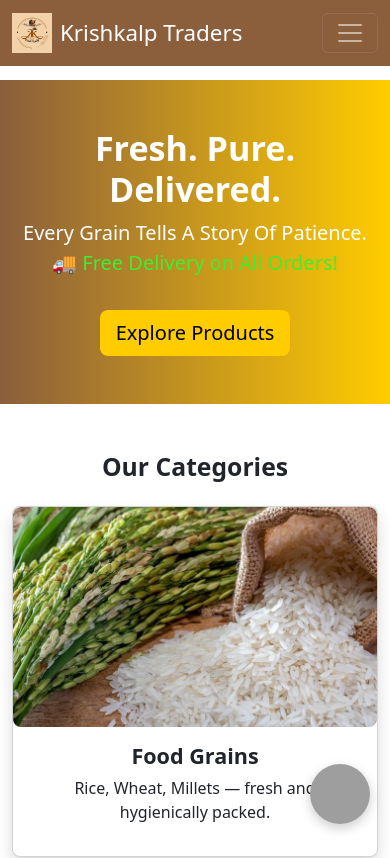
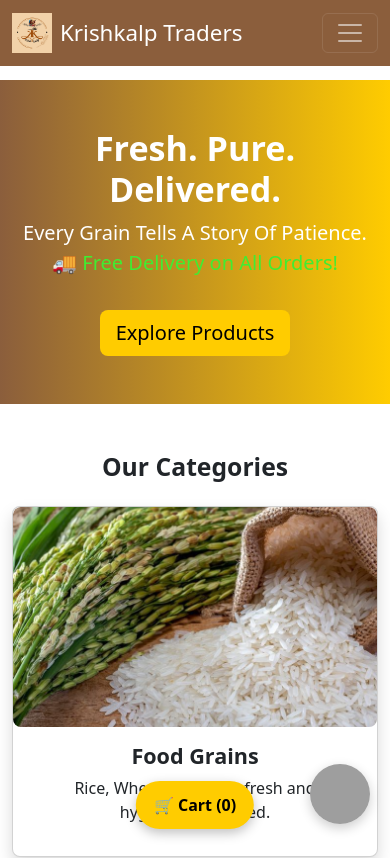
Before and after one commit to nouheera/krishkalp, a plain HTML site: page index.html in a window 390 px wide. Shown: the top 858 px of the page. Drawn offline with nearby package versions, Linux system fonts and the light colour scheme; no server answers; grey boxes are pictures that could not be loaded.

Commit message:
Add mobile sticky cart button for better UX

```diff
--- a/index.html
+++ b/index.html
@@ -151,6 +151,10 @@
     </div>
   </div>
 </div>
+<!-- Mobile Cart Button -->
+<div id="mobile-cart-btn" onclick="goToCart()">
+  🛒 Cart (<span id="mobile-cart-count">0</span>)
+</div>
 
 
 </body>
--- a/style.css
+++ b/style.css
@@ -148,3 +148,26 @@ body {
 .unit-select { width: 100%; }
 .qty-input { max-width: 90px; }
 .product-card .card-body { min-height: 220px; }
+
+/* Mobile Cart Button */
+#mobile-cart-btn {
+  display: none;
+  position: fixed;
+  bottom: 15px;
+  left: 50%;
+  transform: translateX(-50%);
+  background: #ffcc00;
+  color: #000;
+  font-weight: bold;
+  padding: 12px 18px;
+  border-radius: 25px;
+  box-shadow: 0 4px 12px rgba(0,0,0,0.25);
+  z-index: 9999;
+}
+
+/* Show only on mobile */
+@media (max-width: 768px) {
+  #mobile-cart-btn {
+    display: block;
+  }
+}
```
Also changed, not shown: products.html (+5 -0 lines).
